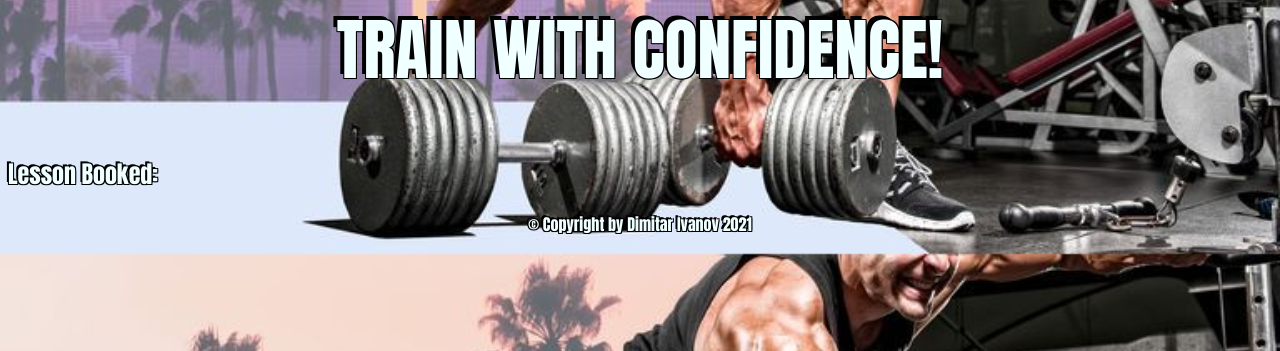
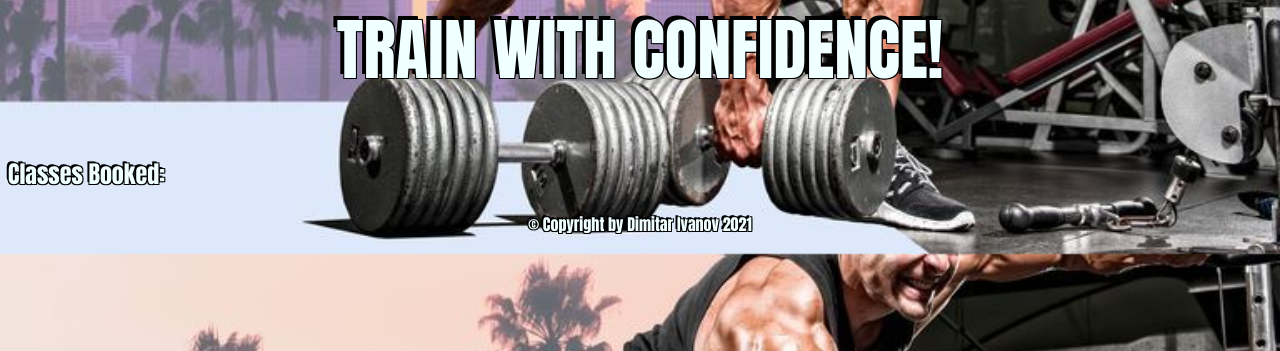
Before and after one commit to mitkousa/Gym_Project_W4, a Flask app: template templates/members/show.html in a window 1280 px wide. Shown: the part 386-737 px from the top of the page. Run offline with Flask 2, Linux system fonts and the light colour scheme; the template is opened without the code that fills it, so the values that code supplies are empty.

Commit message:
lessons changed with classes on show members

```diff
--- a/templates/members/show.html
+++ b/templates/members/show.html
@@ -3,7 +3,7 @@
 {% block content %}
 <h1> {{member.name}} </h1>
 
-<h2>Lesson Booked:</h2>
+<h2>Classes Booked:</h2>
 <ul>
     {% for lesson in lessons %}
     <li>{{lesson.name}} at {{lesson.start_time}}, Duration: {{lesson.duration}}min, Max Capacity: {{lesson.capacity}}</li>
```
